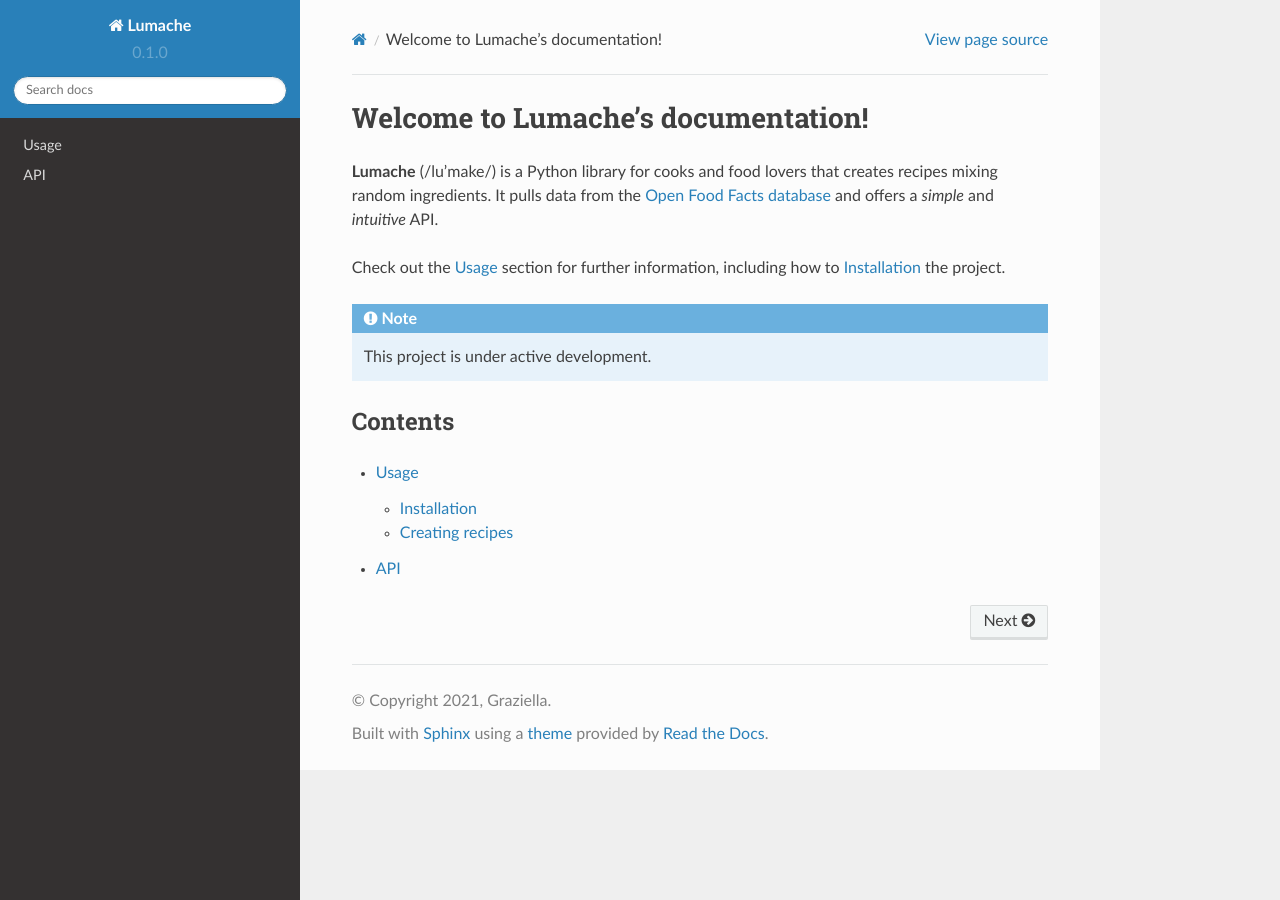
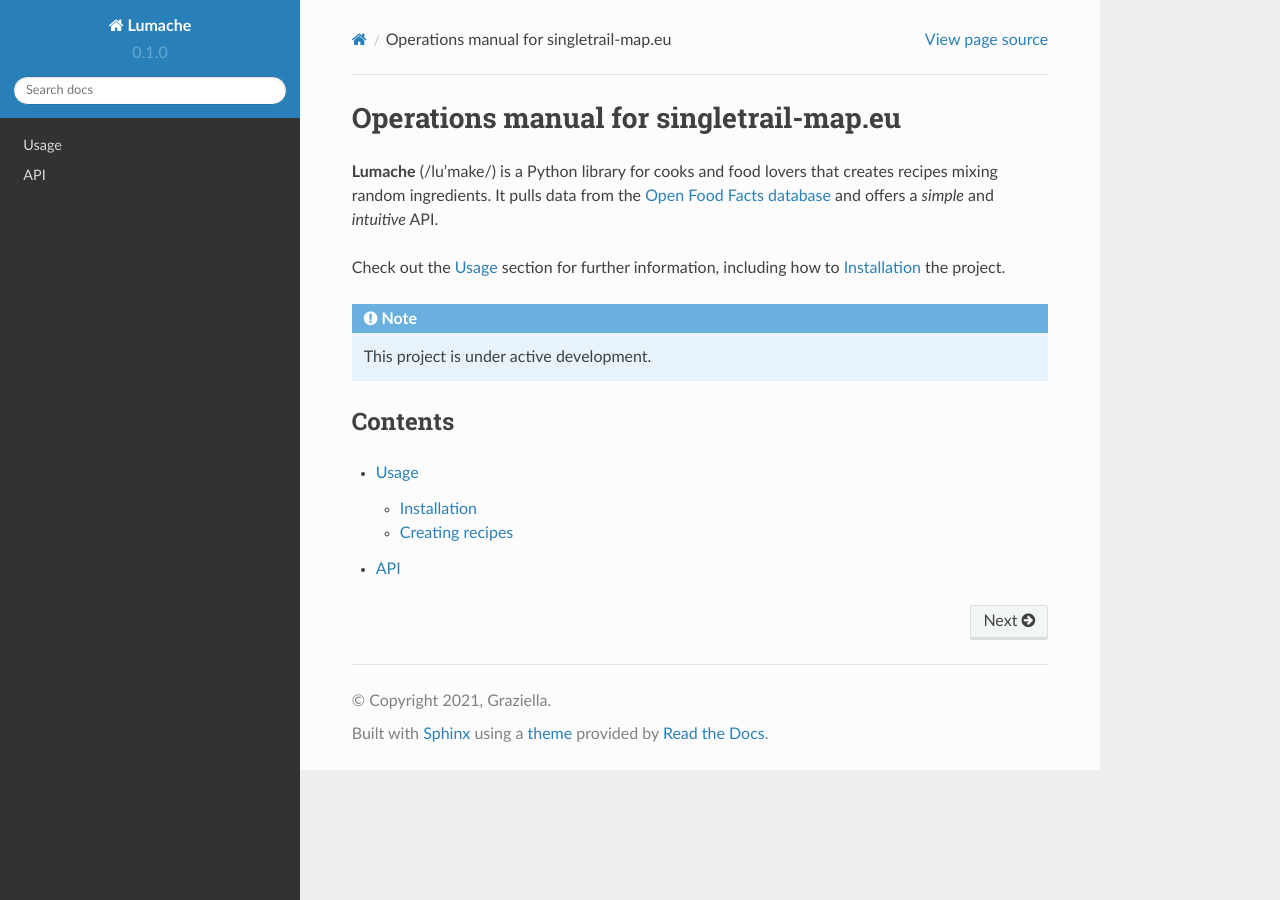
Before and after one commit to joe-akeem-archived/singletrail-map-doc, a Sphinx documentation site: the page built from docs/source/index.rst, in a window 1280 px wide. Built offline with Sphinx 7.4.7 and the Read the Docs theme 2.0.0, drawn with Linux system fonts in a browser that asks for light colours.

Commit message:
Changed header

```diff
--- a/docs/source/index.rst
+++ b/docs/source/index.rst
@@ -1,5 +1,5 @@
-Welcome to Lumache's documentation!
-===================================
+Operations manual for singletrail-map.eu
+======================================
 
 **Lumache** (/lu'make/) is a Python library for cooks and food lovers
 that creates recipes mixing random ingredients.
```
